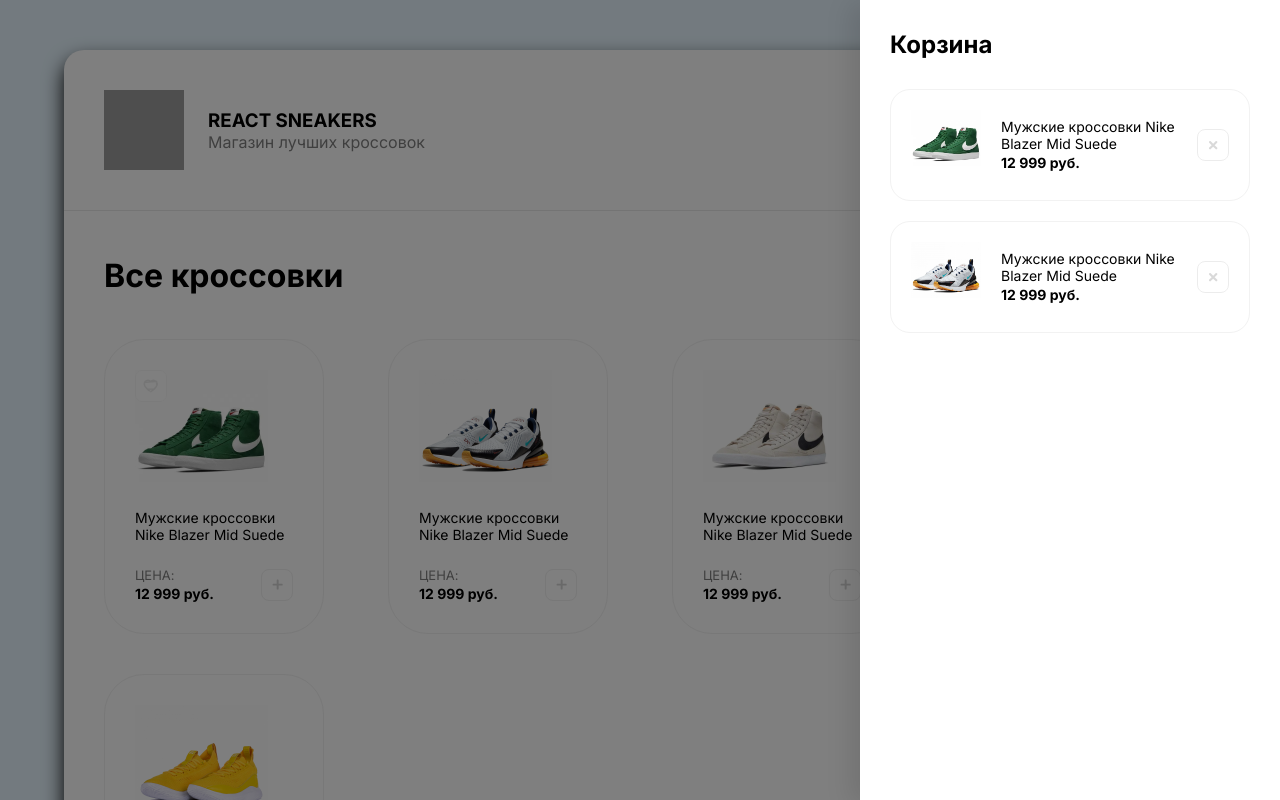
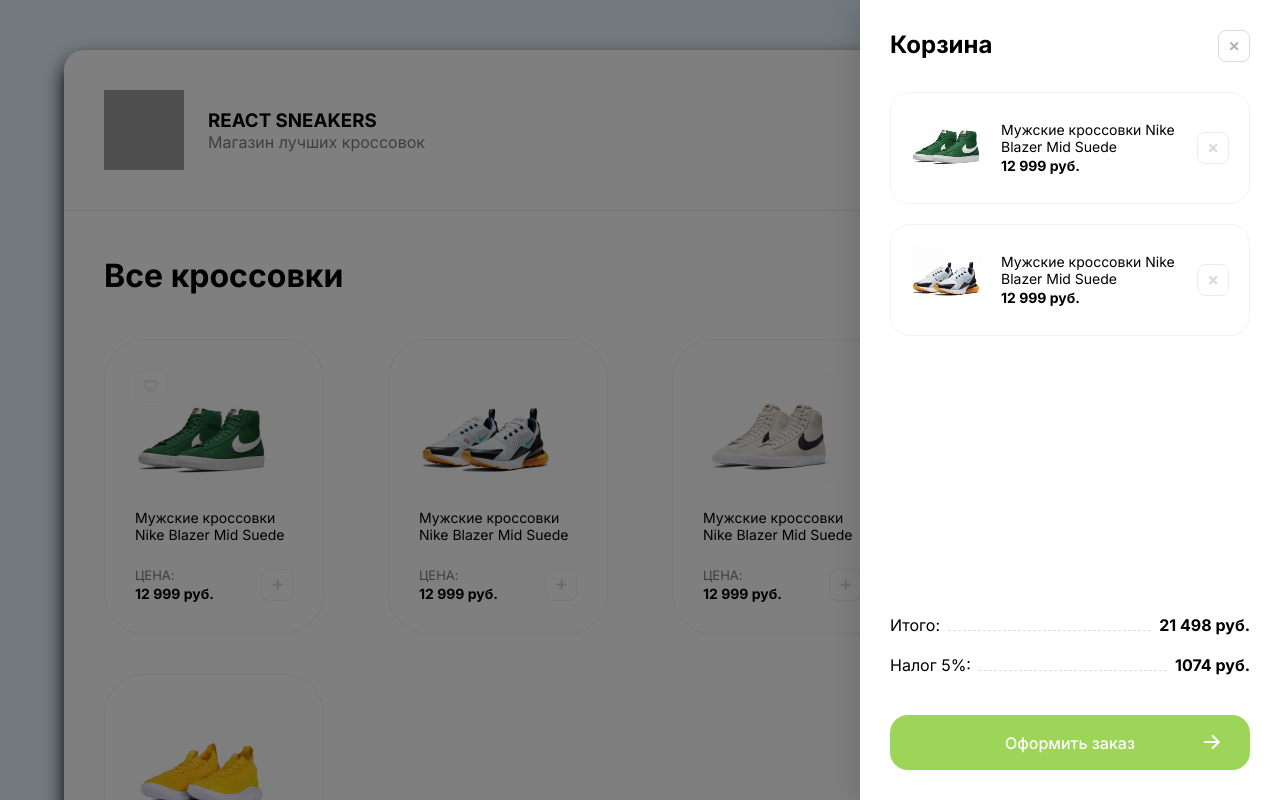
Before and after one commit to MrRahmat/react-sneakers, a React (Create React App) app: page / in a window 1280 px wide. Shown: the top 800 px of the page. Built offline with nearby package versions, Linux system fonts and the light colour scheme; grey boxes are pictures that could not be loaded.

Commit message:
Верстка корзины

```diff
--- a/src/App.jsx
+++ b/src/App.jsx
@@ -4,7 +4,8 @@
     <div className="wrapper">
       <div className="cartOverlay">
         <div className="cart">
-          <h2>Корзина</h2>
+          <h2>Корзина <img className="cartItemBtn" src="/img/btn-remove.svg" alt="Remove" /></h2>
+          <div className="cartItems">
             <div className="cartItem">
               <div style={{backgroundImage: 'url(/img/sneakers/1.jpg)'}}className="cartItemImg">
 
@@ -24,6 +25,22 @@
                 <b>12 999 руб.</b>
               </div>
               <img className="cartItemBtn" src="/img/btn-remove.svg" alt="Remove" />
+            </div>
+          </div>
+          <div className="cartBottom">
+            <ul>
+              <li>
+                <span>Итого:</span>
+                <div></div>
+                <b>21 498 руб.</b>
+              </li>
+              <li>
+                <span>Налог 5%:</span>
+                <div></div>
+                <b>1074 руб.</b>
+              </li>
+            </ul>
+            <button className="greenButton">Оформить заказ <img src="/img/arrow.svg" alt="Arrow" /></button>
           </div>
          </div>
       </div>
--- a/src/index.scss
+++ b/src/index.scss
@@ -182,6 +182,8 @@
 }
 
 .cart{
+  display: flex;
+  flex-direction: column;
   position: absolute;
   right: 0;
   height: 100%;
@@ -191,9 +193,17 @@
   padding: 30px;
 
   h2{
+    display: flex;
+    justify-content: space-between;
     margin: 0 0 30px 0;
+
+    img {
+      cursor: pointer;
     }
   }
+  .cartItems{
+    flex: 1;
+    overflow: auto;
 
     .cartItem {
       display: flex;
@@ -238,3 +248,63 @@
         }
       }
     }
+  }
+
+
+  .cartBottom {
+    ul{
+      margin-bottom: 40px;
+      li {
+        display: flex;
+        align-items: flex-end;
+        margin-bottom: 20px;
+      }
+
+      div {
+        position: relative;
+        top: -4px;
+        flex: 1;
+        height: 1px;
+        border-bottom: 1px dashed #dfdfdf;
+        margin: 0 8px;
+      }
+    }
+  }
+  .greenButton {
+    position: relative;
+
+    &:hover {
+      img {
+        transform: translateX(5px);
+      }
+    }
+
+    img {
+      position: absolute;
+      right: 30px;
+      top: 20px;
+      transition: transform .15s ease-in-out;
+    }
+  }
+}
+
+.greenButton {
+  width: 100%;
+  height: 55px;
+  border: 0;
+  border-radius: 18px;
+  font-size: 16px;
+  font-weight: 500;
+  color: #fff;
+  background: #9dd558;
+  cursor: pointer;
+  transition: background .1s ease-in-out;
+
+  &:hover{
+    background: lighten( #9dd558, 5%);
+  }
+
+  &:active{
+    background: darken( #9dd558, 5%);
+  }
+}
```
Also changed, not shown: public/img/arrow.svg (added). Lines whose indentation alone changed are shown as unchanged.
